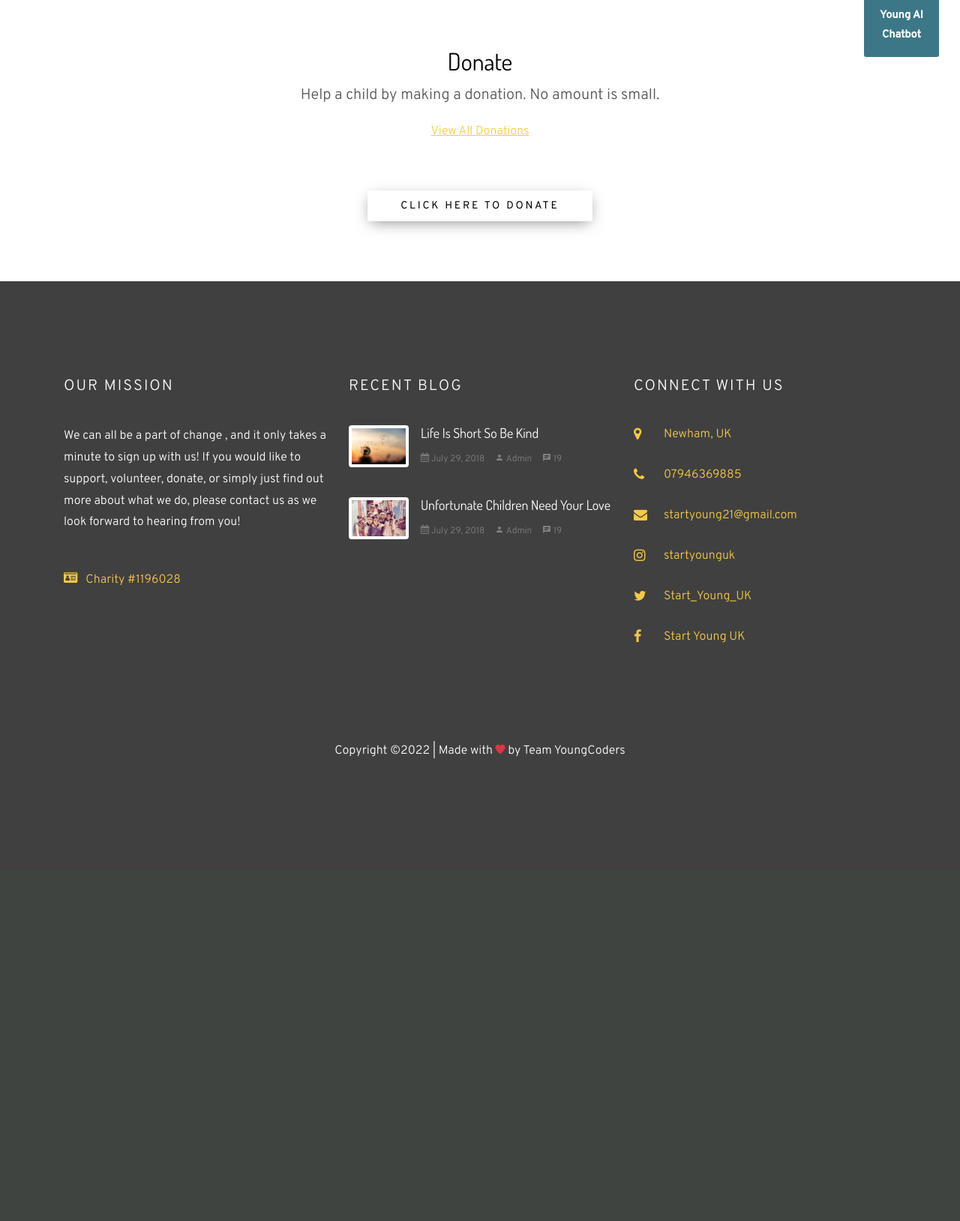
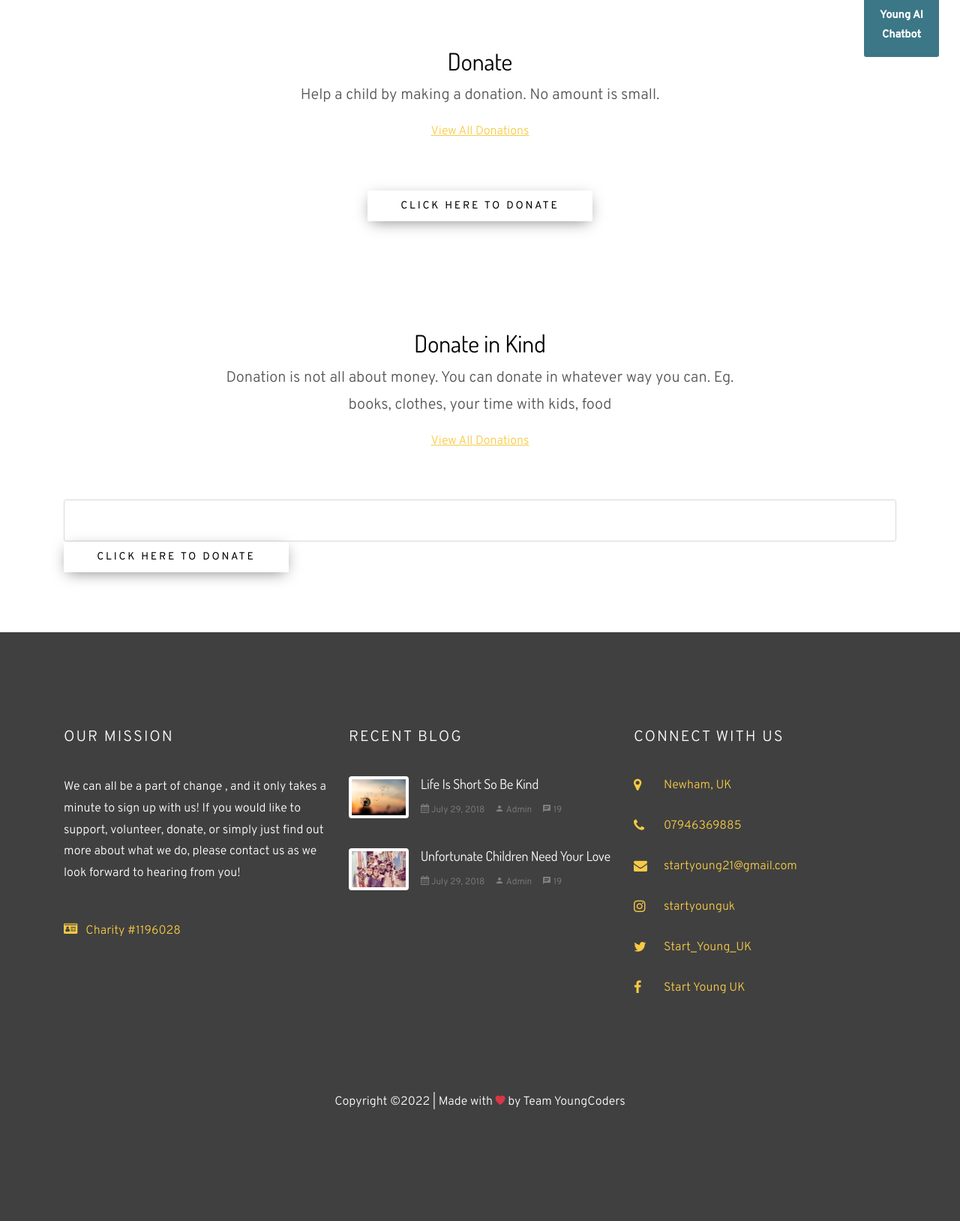
Before and after one commit to styuk1234/StartYoungUK-Website, a Django app: page /sponsor/ in a window 1280 px wide. Shown: the part 701-2329 px from the top of the page at 75% size. Before the commit the page ends 1712 px from the top, so only its background shows below. Run offline with Django 4.2, Linux system fonts and the light colour scheme; parts of the project's set-up code (start-up, migrations or seed data) failed here and were passed over; some libraries are stand-ins or nearby versions; some web fonts are replaced.

Commit message:
minor fixes

```diff
--- a/sponsor/templates/sponsor.html
+++ b/sponsor/templates/sponsor.html
@@ -44,6 +44,30 @@
       </div>
     </div>
   </div> <!-- .section -->
+
+  <div class="site-section fund-raisers">
+    <div class="container">
+      <div class="row mb-3 justify-content-center">
+        <div class="col-md-8 text-center">
+          <h2>Donate in Kind</h2>
+          <p class="lead">Donation is not all about money. You can donate in whatever way you can. Eg. books, clothes, your time with kids, food</p>
+          <p class="mb-5"><a href="#" class="link-underline">View All Donations</a></p>
+        </div>
+        </div>
+        {% if messages %}
+<ul class="messages">
+    {% for message in messages %}
+    <li{% if message.tags %} class="{{ message.tags }}"{% endif %}>{{ message }}</li>
+    {% endfor %}
+</ul>
+{% endif %}
+        <input style="text-align: center;"><button style="max-width: 300px;" data-toggle="modal" data-target="#donate-form" class="btn btn-white px-3 py-2">Click here to Donate</button></p>
+
+      <div class="row">
+
+      </div>
+    </div>
+  </div>
 
   <div class="modal fade" id="donate-form" tabindex="-1" role="dialog" aria-labelledby="donateModalLabel" aria-hidden="true">
     <div class="modal-dialog modal-dialog-centered" role="document">
--- a/users/views.py
+++ b/users/views.py
@@ -1,3 +1,4 @@
+from asyncio.windows_events import NULL
 from django.shortcuts import render, redirect
 from .forms import SDPForm, UserRegisterForm, UserLoginForm, UpdateUserForm, MentorRegistrationForm
 from django.contrib import messages
```
